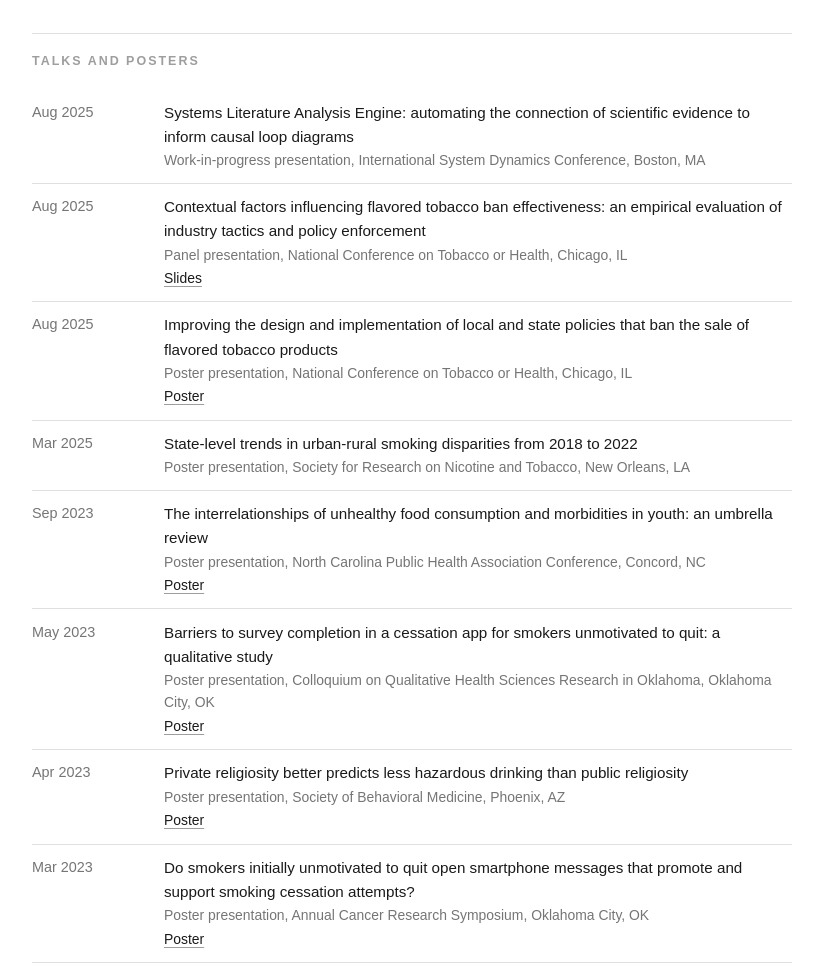
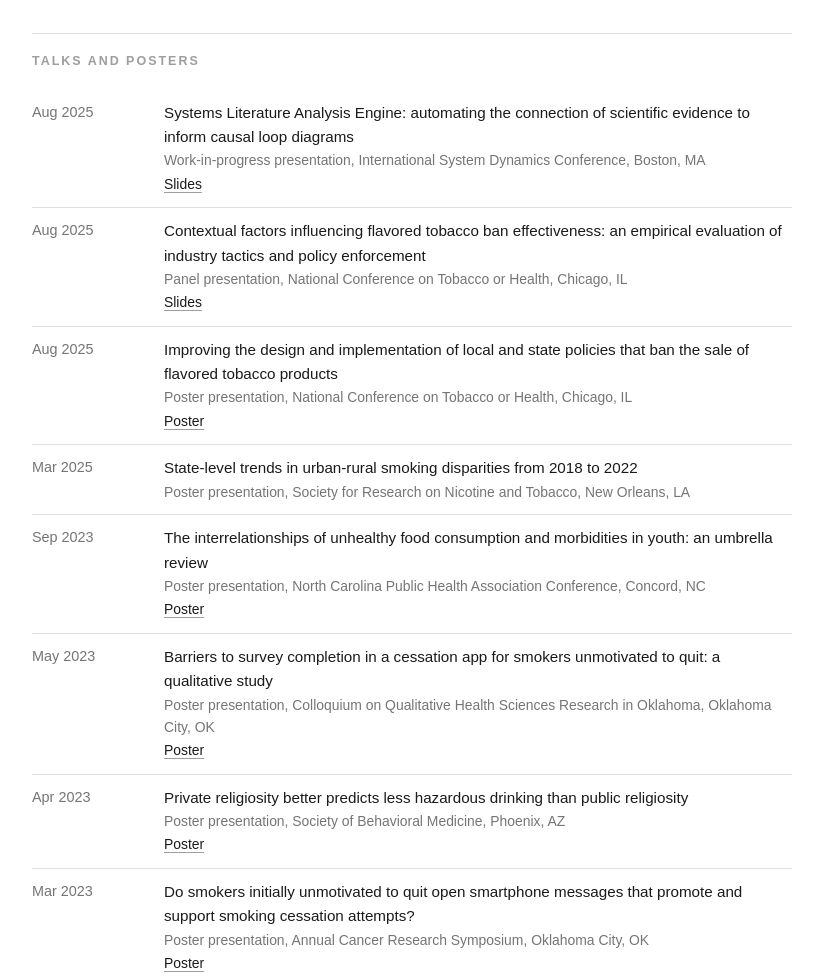
Before and after one commit to claytonulm/claytonulm.github.io, a plain HTML site: page index.html in a window 1280 px wide. Shown: the part 3651-4627 px from the top of the page, without its empty margins (228-1051 px from the left). Drawn offline with Linux system fonts and the light colour scheme.

Commit message:
Add SLAE slides

```diff
--- a/index.html
+++ b/index.html
@@ -329,7 +329,7 @@ footer { margin-top: 2.25rem; border-top: 1px solid var(--rule); padding: 1.1rem
   <section id="talks">
     <h2>Talks and posters</h2>
     <ul class="rows">
-      <li><span class="when">Aug 2025</span><span>Systems Literature Analysis Engine: automating the connection of scientific evidence to inform causal loop diagrams<span class="sm">Work-in-progress presentation, International System Dynamics Conference, Boston, MA</span></span></li>
+      <li><span class="when">Aug 2025</span><span>Systems Literature Analysis Engine: automating the connection of scientific evidence to inform causal loop diagrams<span class="sm">Work-in-progress presentation, International System Dynamics Conference, Boston, MA</span><a class="file" href="talks/2025-isdc-slae-slides.pdf">Slides</a></span></li>
       <li><span class="when">Aug 2025</span><span>Contextual factors influencing flavored tobacco ban effectiveness: an empirical evaluation of industry tactics and policy enforcement<span class="sm">Panel presentation, National Conference on Tobacco or Health, Chicago, IL</span><a class="file" href="talks/2025-nctoh-panel-slides.pdf">Slides</a></span></li>
       <li><span class="when">Aug 2025</span><span>Improving the design and implementation of local and state policies that ban the sale of flavored tobacco products<span class="sm">Poster presentation, National Conference on Tobacco or Health, Chicago, IL</span><a class="file" href="talks/2025-nctoh-poster.pdf">Poster</a></span></li>
       <li><span class="when">Mar 2025</span><span>State-level trends in urban-rural smoking disparities from 2018 to 2022<span class="sm">Poster presentation, Society for Research on Nicotine and Tobacco, New Orleans, LA</span></span></li>
```
Also changed, not shown: 1 other file.
